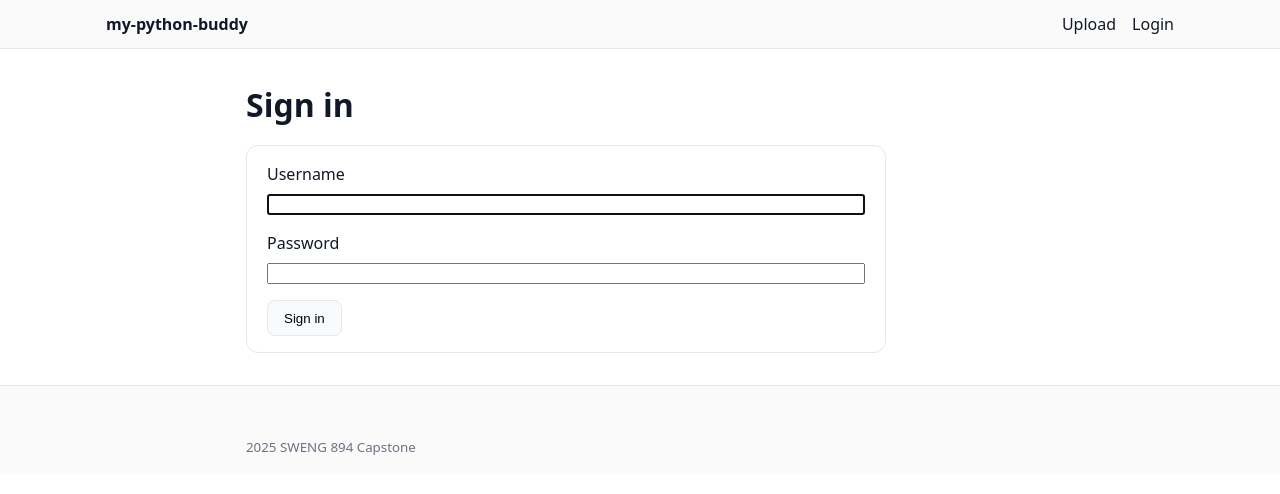
After one commit to vampireLibrarianMonk/my-python-buddy, a Django app: page /accounts/login/ in a window 1280 px wide. The commit adds this page. Shown: the top 494 px of the page. Run offline with Django 5.2, Linux system fonts and the light colour scheme.

Commit message:
Sprint 1 Spike 4 Authentication Mechanism in place.

```diff
--- a/base_application/views.py
+++ b/base_application/views.py
@@ -18,6 +18,7 @@ from django.shortcuts import render, redirect
 from django.conf import settings
 from django.views.decorators.http import require_http_methods
 from django.utils import timezone
+from django.contrib.auth.decorators import login_required
 
 # Local
 from .forms import UploadPyForm, AnalyzerSelectForm
@@ -97,6 +98,7 @@ def _sha256_of_upload(uploaded_file) -> str:
         hasher.update(chunk)
     return hasher.hexdigest()
 
+@login_required
 @require_http_methods(["GET", "POST"])
 def upload_view(request):
     # --- Handle upload ---
@@ -159,6 +161,7 @@ def upload_view(request):
         },
     )
 
+@login_required
 @require_http_methods(["POST"])
 def delete_file_view(request, sha256):
     """Delete DB record and the stored file. Requires POST + CSRF; confirms in UI."""
@@ -173,6 +176,7 @@ def delete_file_view(request, sha256):
     page = request.GET.get("page", "1")
     return redirect(f"{reverse('upload')}?ps={ps}&page={page}")
 
+@login_required
 @require_http_methods(["GET"])
 def upload_success_view(request):
     saved_name = request.GET.get("f")
@@ -196,6 +200,7 @@ def upload_success_view(request):
         {"file_name": saved_name, "file_url": file_url, "sha256": sha256},
     )
 
+@login_required
 @require_http_methods(["GET"])
 def healthcheck_view(request):
     """
@@ -211,6 +216,7 @@ def healthcheck_view(request):
         "time": time.time(),
     })
 
+@login_required
 @require_http_methods(["GET", "POST"])
 def analyze_file_view(request, sha256: str):
     obj = get_object_or_404(SubmittedFile, pk=sha256)
--- a/core/urls.py
+++ b/core/urls.py
@@ -18,10 +18,23 @@ from django.contrib import admin
 from django.urls import path, include
 from django.conf import settings
 from django.conf.urls.static import static
+from django.contrib.auth import views as auth_views
 
 urlpatterns = [
+    # Administration
     path("admin/", admin.site.urls),
     path("", include("base_application.urls")),
+
+    # Authentication
+    path("accounts/login/", auth_views.LoginView.as_view(
+        template_name="registration/login.html"), name="login"),
+    path("accounts/logout/", auth_views.LogoutView.as_view(), name="logout"),
+
+    # Allow users to change their password after first login
+    path("accounts/password_change/", auth_views.PasswordChangeView.as_view(
+        template_name="registration/password_change_form.html"), name="password_change"),
+    path("accounts/password_change/done/", auth_views.PasswordChangeDoneView.as_view(
+        template_name="registration/password_change_done.html"), name="password_change_done"),
 ]
 
 # Dev-only media serving
--- a/static/css/base.css
+++ b/static/css/base.css
@@ -152,3 +152,13 @@ input[type="file"] { padding: .5rem 0; }
 .badge-idle { background: #f3f4f6; }
 .badge-success { background: #e6ffed; border-color: #86efac; }
 .badge-failed { background: #fee2e2; border-color: #fca5a5; }
+
+/* Button to look like hyperlink */
+.btn-link {
+  border: 0;
+  background: none;
+  color: var(--ink);
+  padding: 0;
+  cursor: pointer;
+}
+.btn-link:hover { text-decoration: underline; }
--- a/templates/base.html
+++ b/templates/base.html
@@ -13,10 +13,22 @@
     <nav class="navwrap">
       <!-- Project branding always links back to home -->
       <a class="brand" href="/">my-python-buddy</a>
-      <ul class="nav">
-        <!-- Keep navigation light for time being we will keep just upload page for now -->
-        <li><a href="/">Upload</a></li>
-      </ul>
+        <ul class="nav">
+          <li><a href="{% url 'upload' %}">Upload</a></li>
+
+          {% if request.user.is_authenticated %}
+            <li class="muted small">Hi, {{ request.user.username }}</li>
+            <li><a href="{% url 'password_change' %}">Change password</a></li>
+            <li>
+              <form method="post" action="{% url 'logout' %}" style="display:inline;">
+                {% csrf_token %}
+                <button type="submit" class="btn-link">Logout</button>
+              </form>
+            </li>
+          {% else %}
+            <li><a href="{% url 'login' %}">Login</a></li>
+          {% endif %}
+        </ul>
     </nav>
   </header>
 
--- /dev/null
+++ b/templates/registration/login.html
@@ -0,0 +1,28 @@
+{% extends "base.html" %} {# Use the site-wide layout (header, footer, CSS) #}
+{% block title %}Sign in{% endblock %}
+
+{% block content %}
+<h1>Sign in</h1>
+
+{# CSRF-protected login form handled by Django's built-in LoginView #}
+<form method="post" class="card card--narrow">
+  {% csrf_token %} {# Required for all POST forms #}
+
+  {{ form.non_field_errors }} {# e.g., incorrect credentials message #}
+
+  <div class="field">
+    <label for="{{ form.username.id_for_label }}">Username</label>
+    {{ form.username }} {# AuthenticationForm.username widget #}
+  </div>
+
+  <div class="field">
+    <label for="{{ form.password.id_for_label }}">Password</label>
+    {{ form.password }} {# Password input; never prefilled #}
+  </div>
+
+  {# If user was redirected here, send them back after login #}
+  {% if next %}<input type="hidden" name="next" value="{{ next }}">{% endif %}
+
+  <button class="btn" type="submit">Sign in</button>
+</form>
+{% endblock %}
```
Also changed, not shown: core/settings.py (+17 -1 lines), templates/registration/password_change_done.html (added, +9 -0 lines), templates/registration/password_change_form.html (added, +30 -0 lines), README.md.
